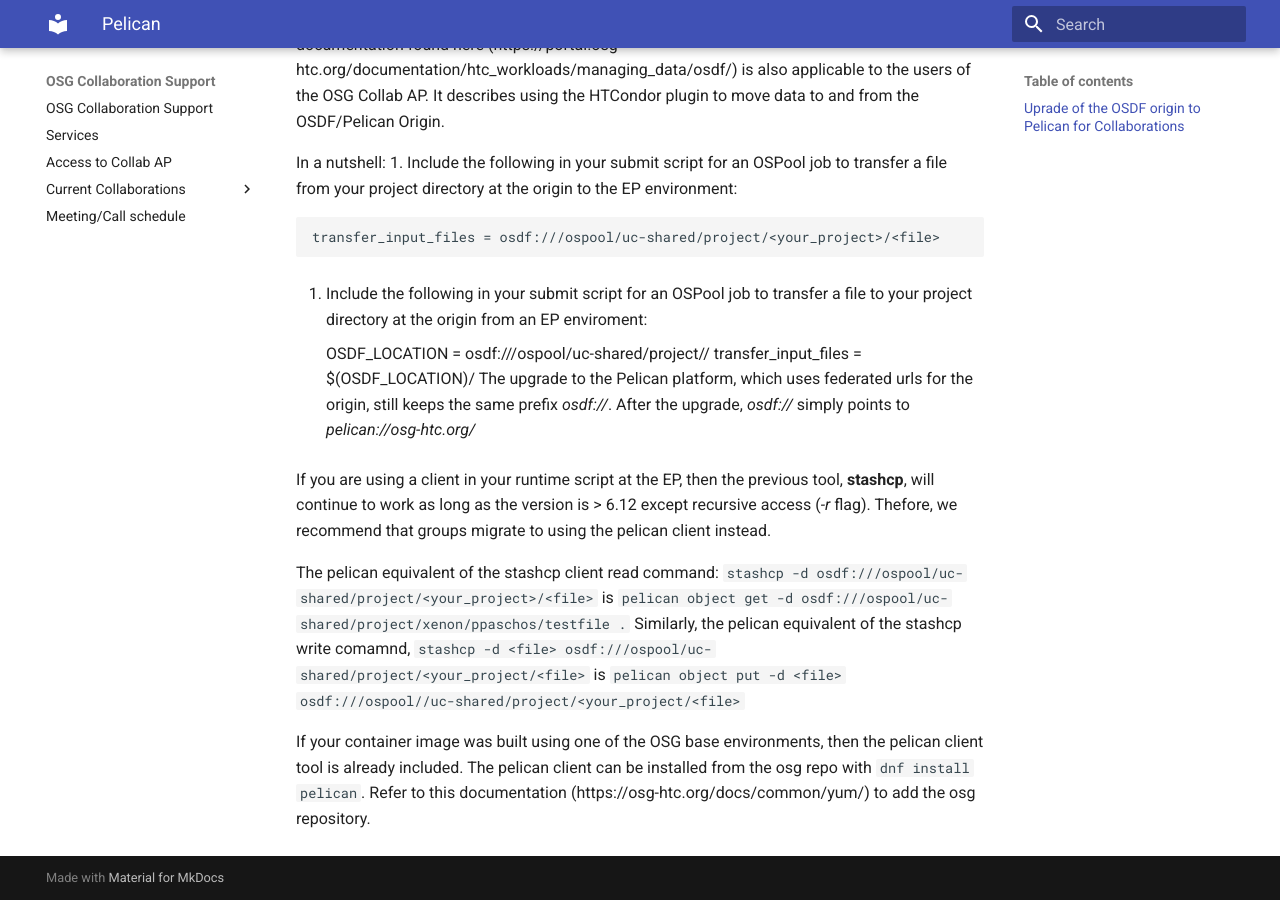
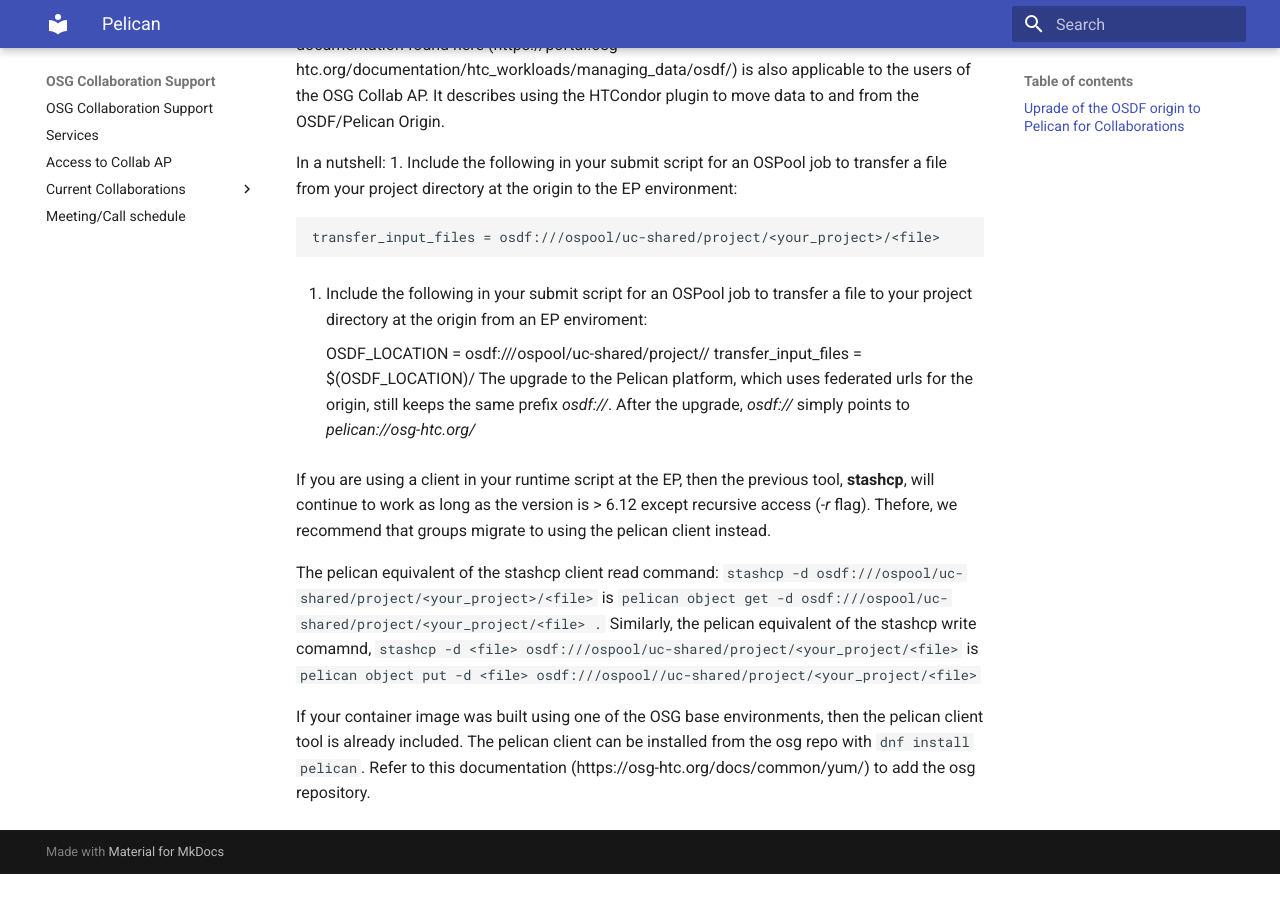
Before and after one commit to osg-htc/collaboration-support, an MkDocs documentation site: the page built from docs/misc/pelican.md, in a window 1280 px wide and 900 px high, scrolled down 538 px. Built offline with MkDocs 1.6.1 and Material for MkDocs 9.7.7, drawn with Linux system fonts in a browser that asks for light colours; after the commit the page ends 1412 px from its top, so only the background shows below that.

Commit message:
Update pelican.md

```diff
--- a/docs/misc/pelican.md
+++ b/docs/misc/pelican.md
@@ -18,7 +18,7 @@
 
 If you are using a client in your runtime script at the EP, then the previous tool, **stashcp**, will continue to work as long as the version is > 6.12 except recursive access (*-r* flag). Thefore, we recommend that groups migrate to using the pelican client instead.
 
-The pelican equivalent of the stashcp client read command: `stashcp -d osdf:///ospool/uc-shared/project/<your_project>/<file>` is  `pelican object get -d osdf:///ospool/uc-shared/project/xenon/ppaschos/testfile .`
+The pelican equivalent of the stashcp client read command: `stashcp -d osdf:///ospool/uc-shared/project/<your_project>/<file>` is  `pelican object get -d osdf:///ospool/uc-shared/project/<your_project/<file> .`
 Similarly, the pelican equivalent of the stashcp write comamnd, `stashcp -d <file> osdf:///ospool/uc-shared/project/<your_project/<file>` is `pelican object put -d <file> osdf:///ospool//uc-shared/project/<your_project/<file>`
 
 If your container image was built using one of the OSG base environments, then the pelican client tool is already included. The pelican client can be installed from the osg repo with `dnf install pelican`. Refer to this documentation (https://osg-htc.org/docs/common/yum/) to add the osg repository.
```
